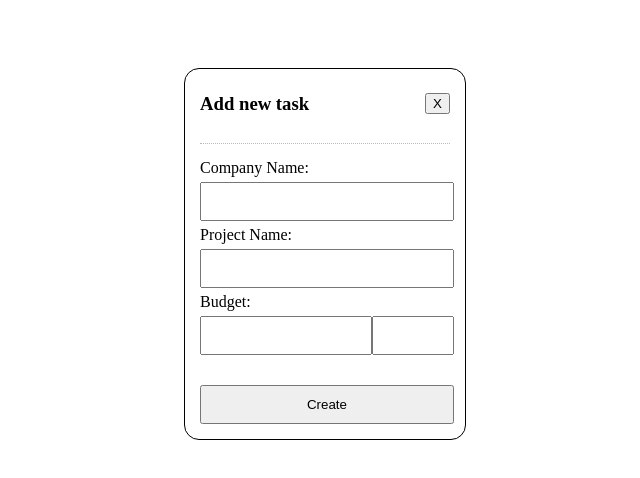
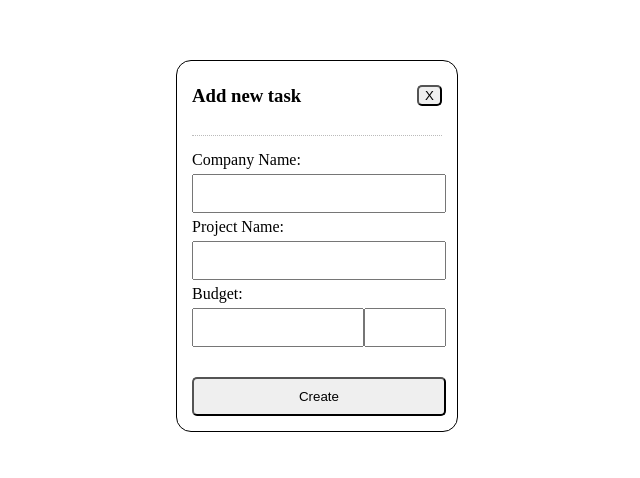
Before and after one commit to ivansukhoparov/017-12-100DaysOfStudy, a plain HTML site: page 01-day-html-for-pet/add-task-form.html in a window 1280 px wide. Shown: the part 154-632 px from the top of the page, without its empty margins (323-963 px from the left). Drawn offline with Linux system fonts and the light colour scheme.

Commit message:
update imports

```diff
--- a/01-day-html-for-pet/add-task-form.html
+++ b/01-day-html-for-pet/add-task-form.html
@@ -3,7 +3,7 @@
 <head>
     <meta charset="UTF-8">
     <title>Title</title>
-    <link rel="stylesheet" href="app.css">
+    <link rel="stylesheet" href="index.css">
     <link rel="stylesheet" href="add-task-form.css">
 </head>
 <body style="
```
